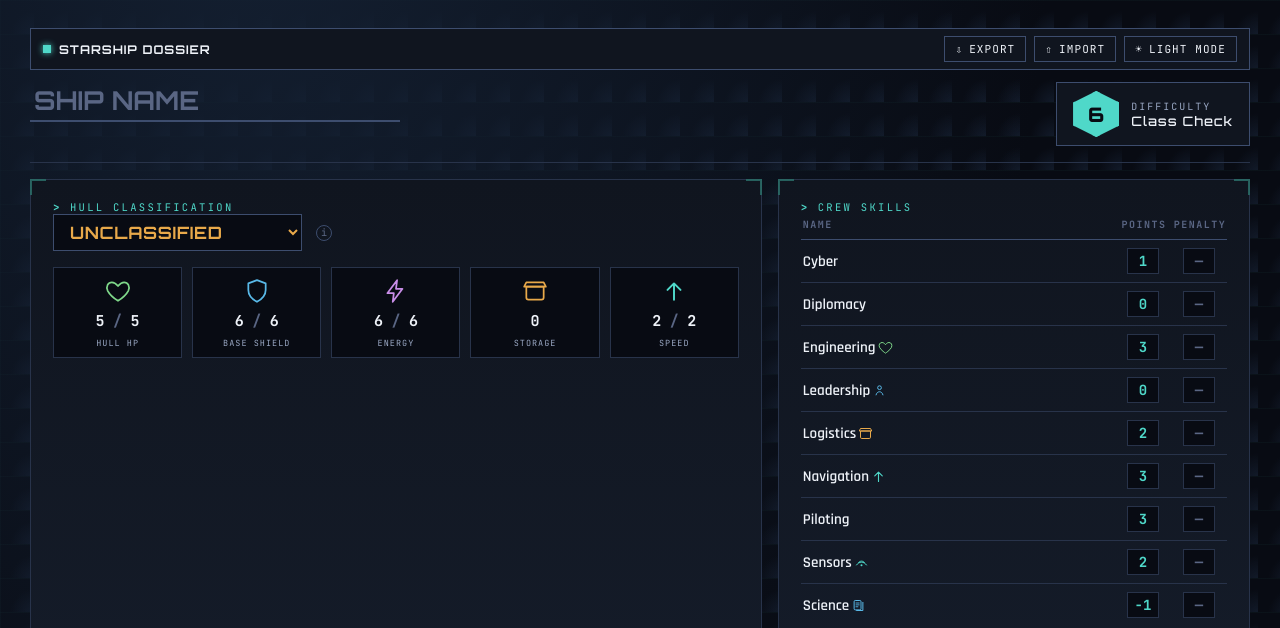
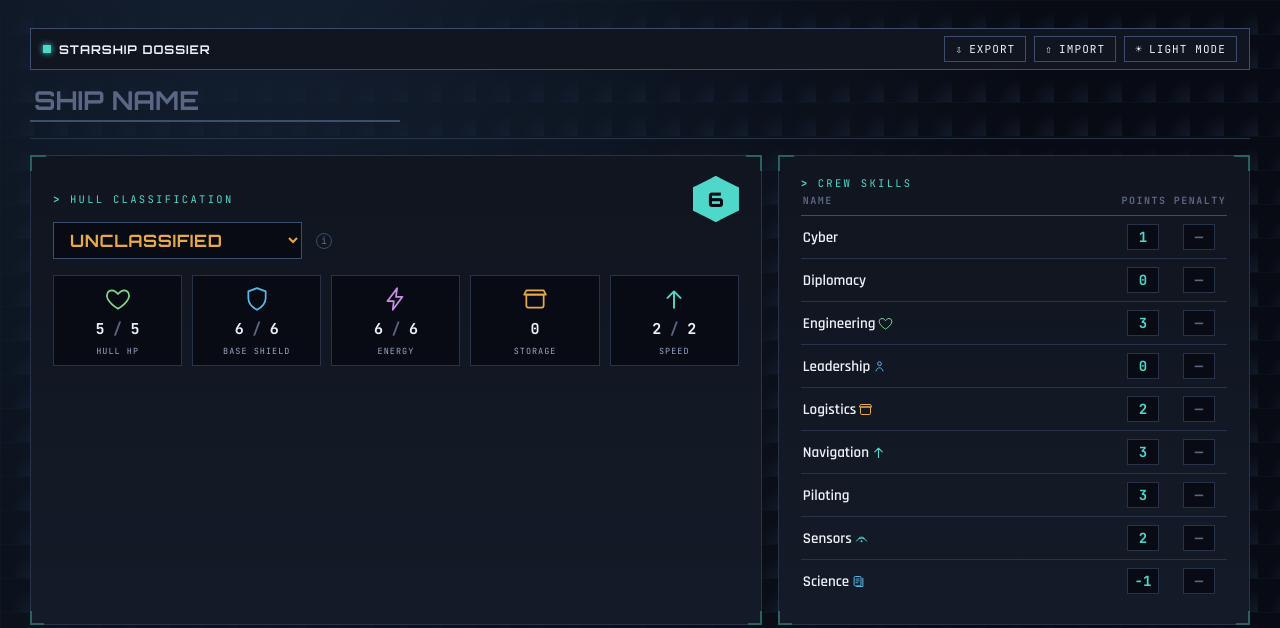
Before and after one commit to Nathan-R1/frigate-online, a PHP site: page /frigate.html in a window 1280 px wide. Shown: the top 628 px of the page. Run offline with PHP 8.4, Linux system fonts and the light colour scheme.

Commit message:
Ship DC moved

```diff
--- a/client/frigate-sheet/css/frigate.css
+++ b/client/frigate-sheet/css/frigate.css
@@ -93,14 +93,6 @@
 .subline input:focus{
 border-bottom-color:var(--cyan);
   }
-.dc-badge{
-
-    display:flex;align-items:center;gap:12px;
-    padding:8px 16px;
-    border:1px solid var(--line-bright);
-    background:var(--panel);
-
-  }
 .dc-hex{
 
     width:46px;height:46px;position:relative;
@@ -114,12 +106,6 @@
   }
 .dc-hex:focus{
 outline:none;
-  }
-.dc-label{
-font-family:var(--mono);font-size:10px;letter-spacing:.2em;color:var(--ink-mid);text-transform:uppercase;
-  }
-.dc-word{
-font-family:var(--disp);font-size:13px;letter-spacing:.08em;color:var(--ink);
   }
 /* ===== grid layout ===== */
   .grid{
@@ -176,7 +162,6 @@
       grid-template-columns:1fr;
       gap:12px;
     }
-    .dc-badge{justify-content:space-between;}
     .shiptitle .kind,.shiptitle .dash,.shiptitle input.name{font-size:24px;}
     .shiptitle input.name{min-width:0;width:100%;}
     .stat-strip{grid-template-columns:repeat(3,1fr);gap:8px;}
--- a/client/frigate-sheet/frigate.html
+++ b/client/frigate-sheet/frigate.html
@@ -27,13 +27,6 @@
         <input class="name" id="shipName" type="text" placeholder="SHIP NAME" value="">
       </div>
     </div>
-    <div class="dc-badge">
-      <input class="dc-hex" id="dcHex" type="text" value="6" maxlength="2" title="Difficulty Class Check">
-      <div>
-        <div class="dc-label">Difficulty</div>
-        <div class="dc-word">Class Check</div>
-      </div>
-    </div>
   </div>
 
   <!-- ROW 1 -->
@@ -44,6 +37,7 @@
       <div class="bl"></div><div class="br"></div>
       <div style="display:flex;align-items:center;justify-content:space-between;">
         <div class="eyebrow" style="margin-bottom:0;" onclick="togglePanelCollapse(this)" title="Collapse section">Hull Classification</div>
+        <input class="dc-hex" id="dcHex" type="text" value="6" maxlength="2" title="Difficulty Class Check">
       </div>
       <div class="class-select">
         <select id="shipClass" onchange="onShipClassChange()">
```
